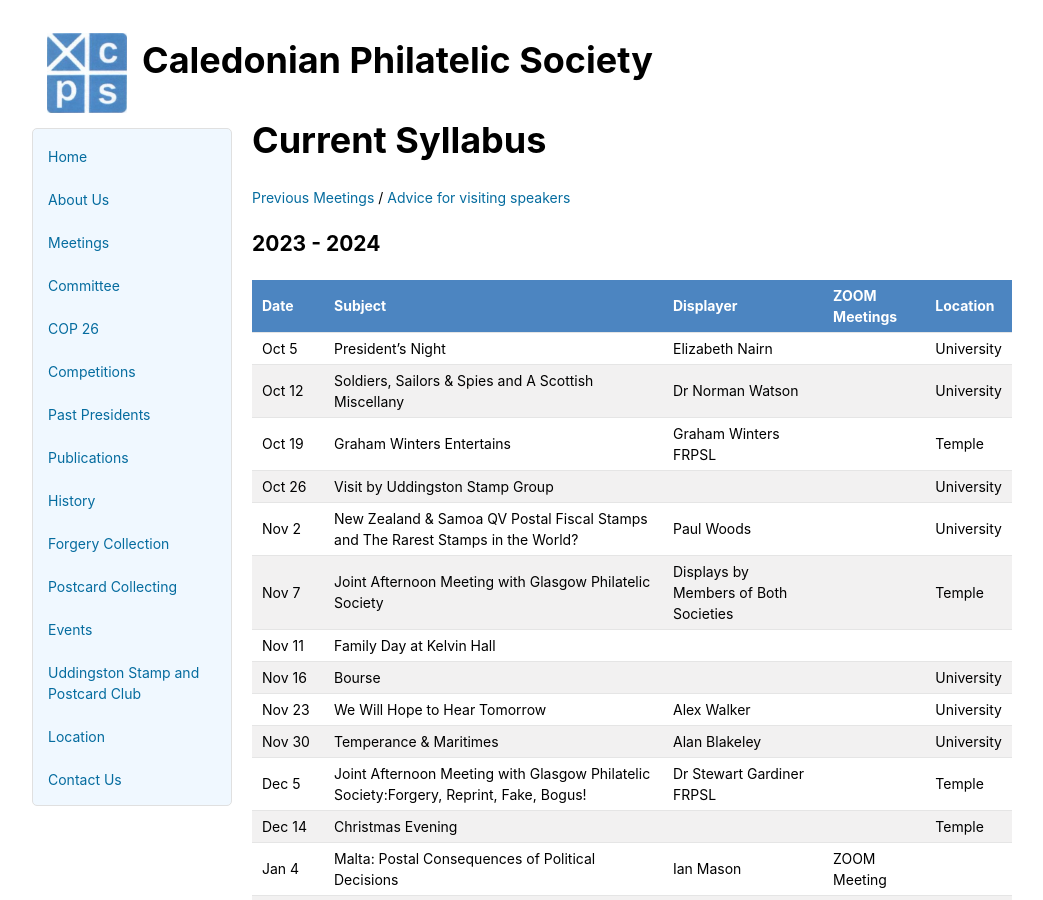
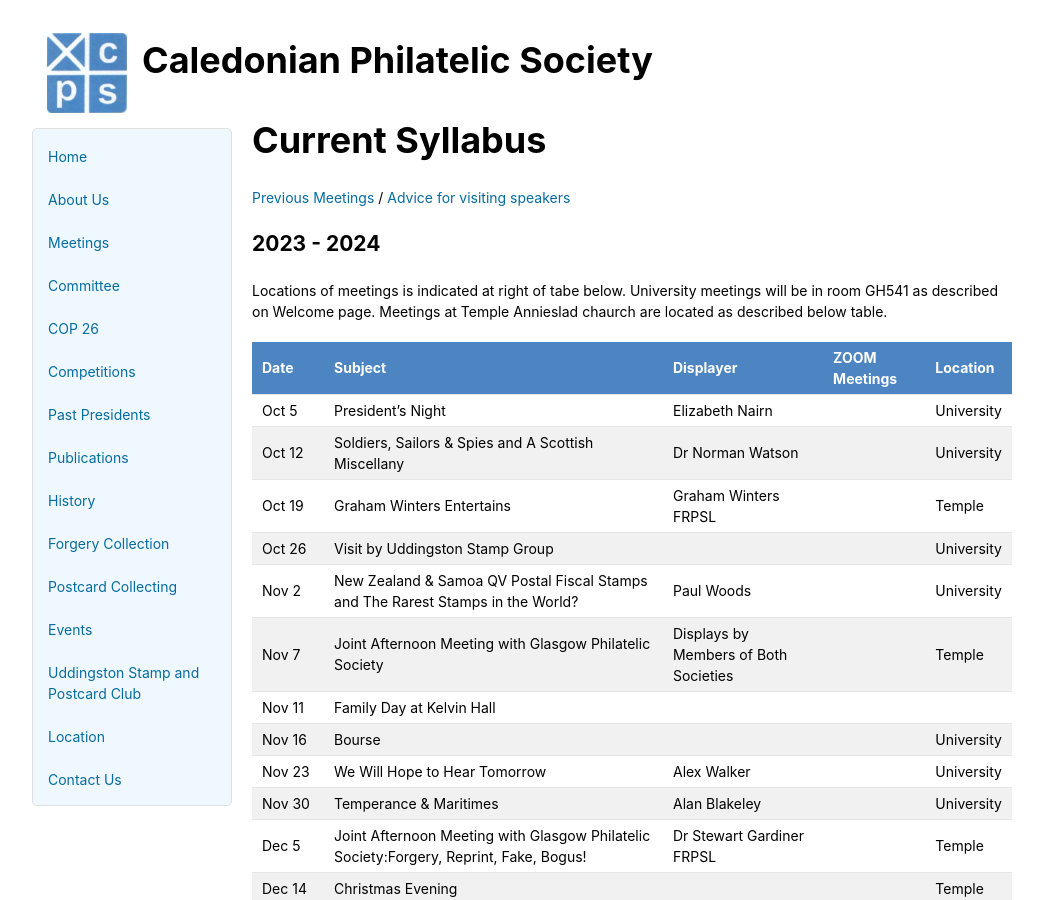
Before and after one commit to astalker/caledonian-stamps, a Jekyll site: the page built from meetings.md, in a window 1280 px wide and 900 px high. Shown: the whole window, without its empty margins (118-1161 px from the left). Built offline with Jekyll 4.4.1, drawn with Linux system fonts in a browser that asks for light colours; our own code applies the rules of GitHub Pages for plain Markdown files.

Commit message:
Intro added

```diff
--- a/meetings.md
+++ b/meetings.md
@@ -3,6 +3,8 @@
 [Previous Meetings](./previous-meetings) / [Advice for visiting speakers](./advice-for-visiting-speakers)
 
 ## 2023 - 2024 ##
+
+Locations of meetings is indicated at right of tabe below. University meetings will be in room GH541 as described on Welcome page. Meetings at Temple Annieslad chaurch are located as described below table.
 
 
 Date  | Subject | Displayer | ZOOM Meetings| Location|
```
